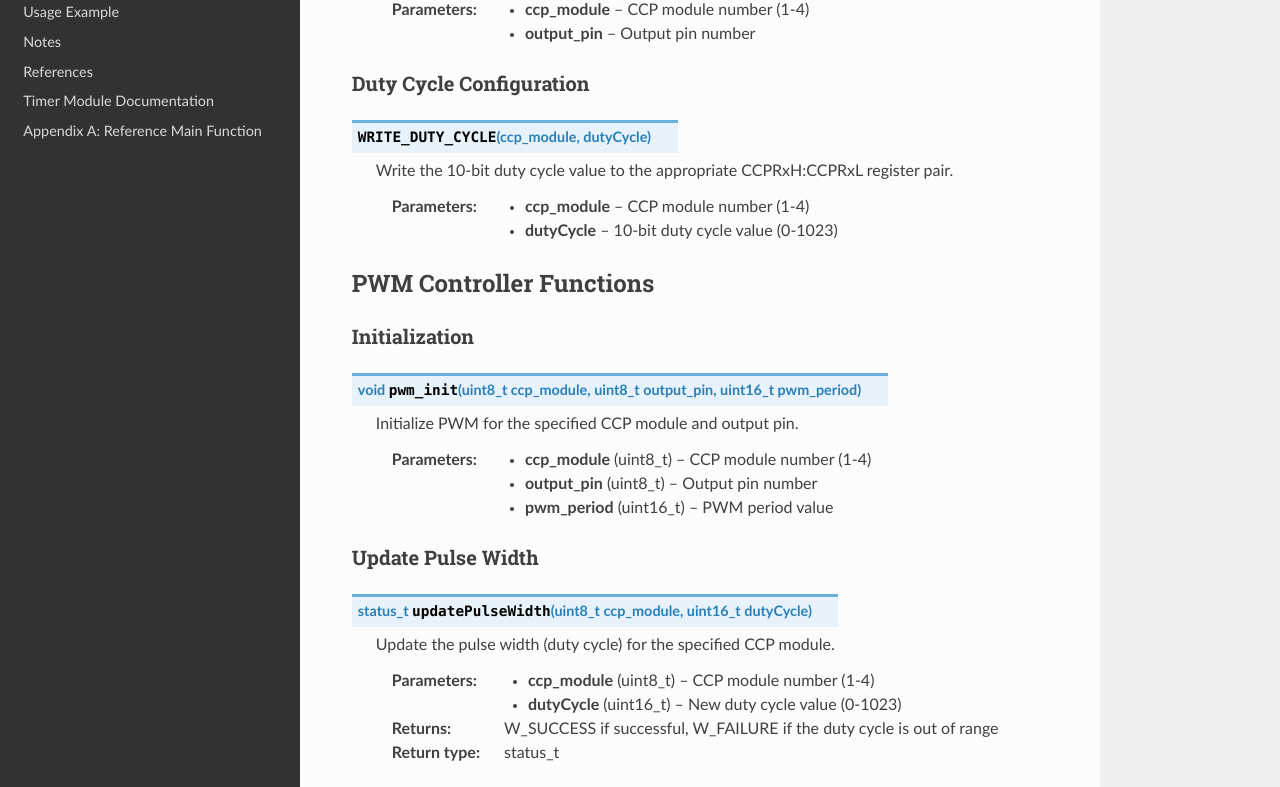
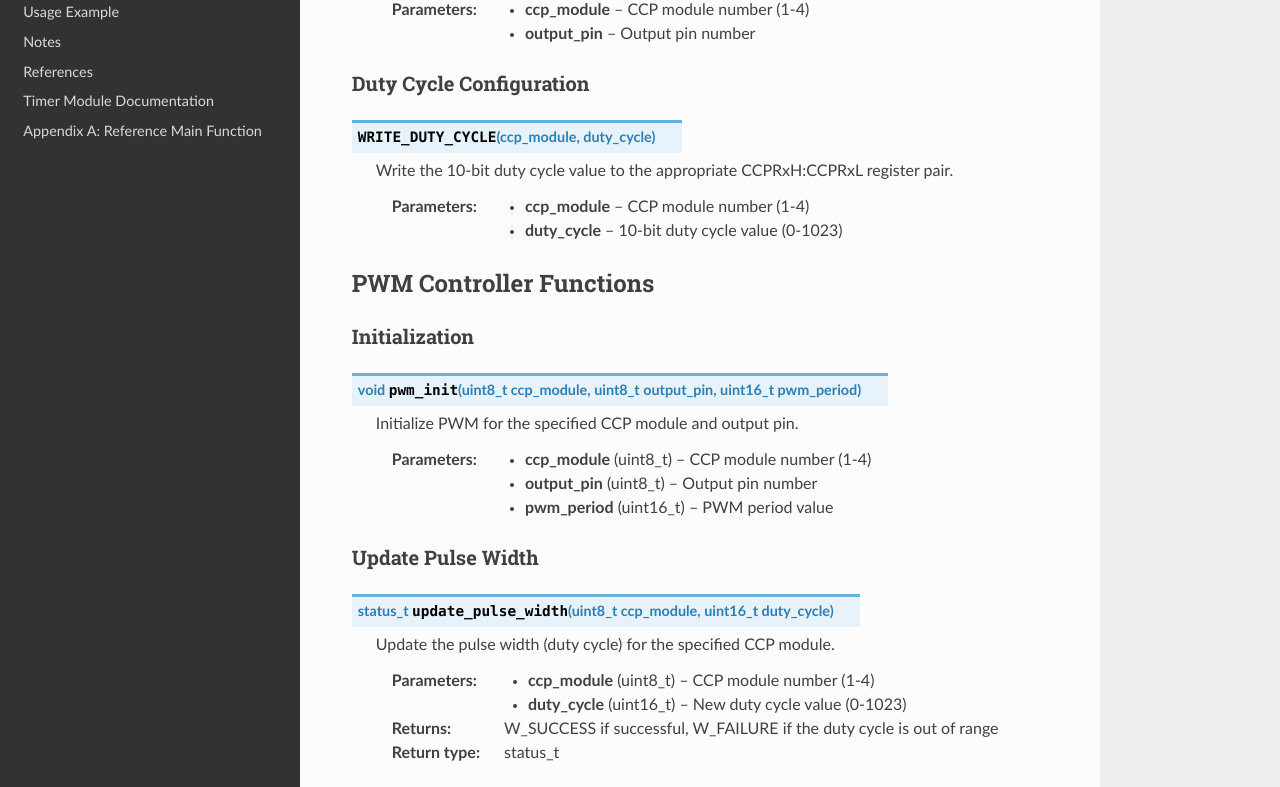
Before and after one commit to waterloo-rocketry/rocketlib, a Sphinx documentation site: the page built from doc/pwm_driver.rst, in a window 1280 px wide and 1400 px high, scrolled down 404 px. Shown: the part 501-1288 px from the top of the window. Built offline with Sphinx 7.4.7 and the Read the Docs theme 3.1.0, drawn with Linux system fonts in a browser that asks for light colours.

Commit message:
had to change docs to reflect changes

```diff
--- a/doc/pwm_driver.rst
+++ b/doc/pwm_driver.rst
@@ -38,12 +38,12 @@ Output Pin Configuration
 
 Duty Cycle Configuration
 ------------------------
-.. c:macro:: WRITE_DUTY_CYCLE(ccp_module, dutyCycle)
+.. c:macro:: WRITE_DUTY_CYCLE(ccp_module, duty_cycle)
 
    Write the 10-bit duty cycle value to the appropriate CCPRxH:CCPRxL register pair.
 
    :param ccp_module: CCP module number (1-4)
-   :param dutyCycle: 10-bit duty cycle value (0-1023)
+   :param duty_cycle: 10-bit duty cycle value (0-1023)
 
 PWM Controller Functions
 ========================
@@ -60,11 +60,11 @@ Initialization
 
 Update Pulse Width
 ------------------
-.. c:function:: status_t updatePulseWidth(uint8_t ccp_module, uint16_t dutyCycle)
+.. c:function:: status_t update_pulse_width(uint8_t ccp_module, uint16_t duty_cycle)
 
    Update the pulse width (duty cycle) for the specified CCP module.
 
    :param uint8_t ccp_module: CCP module number (1-4)
-   :param uint16_t dutyCycle: New duty cycle value (0-1023)
+   :param uint16_t duty_cycle: New duty cycle value (0-1023)
    :return: W_SUCCESS if successful, W_FAILURE if the duty cycle is out of range
    :rtype: status_t
```
